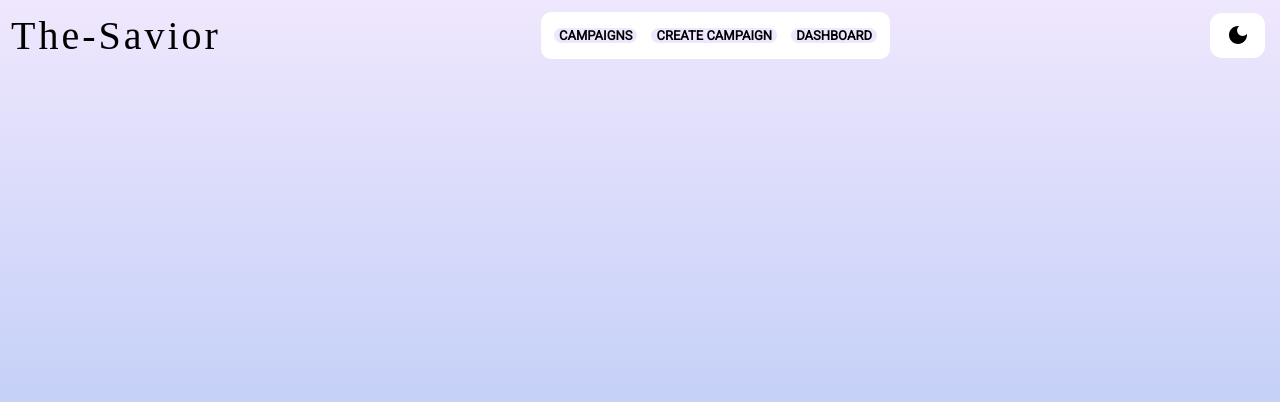
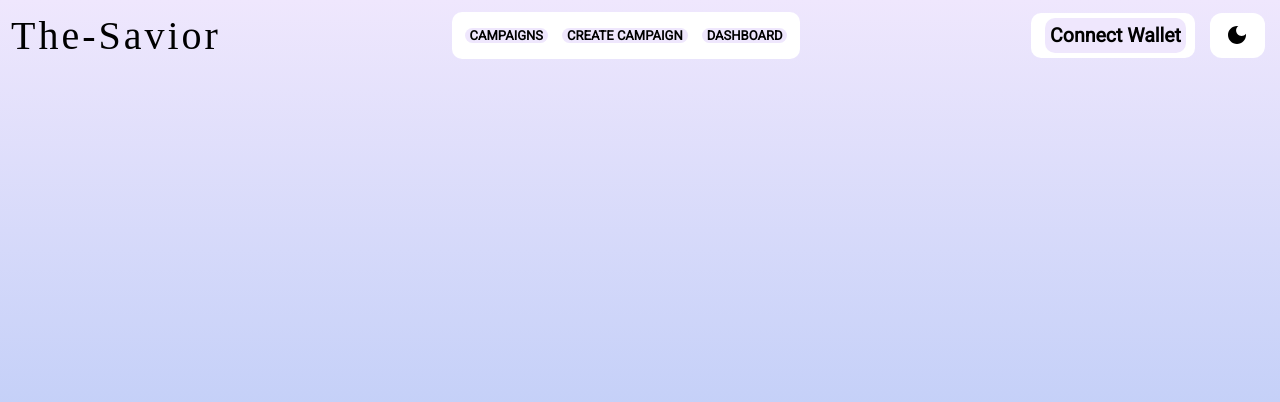
Before and after one commit to Moneshsoni/TheSavior, a Next.js app: page / in a window 1280 px wide. Shown: the top 402 px of the page. Built offline with nearby package versions, Linux system fonts and the light colour scheme; a web font is replaced by a local one.

Commit message:
add the wallet

```diff
--- a/components/layout/components/HeaderRight.js
+++ b/components/layout/components/HeaderRight.js
@@ -3,13 +3,13 @@
 import DarkModeIcon from '@mui/icons-material/DarkMode';
 import {App} from '../Layout';
 import {useContext} from 'react';
-
+import { Wallet } from './Wallet.js';
 
 export const HeaderRight = () => {
   const ThemeToggler = useContext(App);
   return (
     <HeaderRightWrapper>
-
+      <Wallet />
       <ThemeToggle>
       {ThemeToggler.theme === 'light' ? <DarkModeIcon /> : <Brightness7Icon />}
       </ThemeToggle>
--- /dev/null
+++ b/components/layout/components/Wallet.js
@@ -0,0 +1,93 @@
+import styled from "styled-components";
+import { ethers } from "ethers";
+import { useState } from "react";
+
+const networks = {
+  polygon: {
+    chainId: `0x${Number(80001).toString(16)}`,
+    chainName: "Polygon Testnet",
+    nativeCurrency: {
+      name: "MATIC",
+      symbol: "MATIC",
+      decimals: 18,
+    },
+    rpcUrls: ["https://rpc-mumbai.maticvigil.com/"],
+    blockExplorerUrls: ["https://mumbai.polygonscan.com/"],
+  },
+};
+
+export const Wallet = () => {
+  const [address, setAddress] = useState("");
+  const [balance, setBalance] = useState("");
+
+  const connectWallet = async () => {
+    await window.ethereum.request({ method: "eth_requestAccounts" });
+    const provider = new ethers.providers.Web3Provider(window.ethereum, "any");
+    if (provider.network !== "matic") {
+      await window.ethereum.request({
+        method: "wallet_addEthereumChain",
+        params: [
+          {
+            ...networks["polygon"],
+          },
+        ],
+      });
+    }
+    const account = provider.getSigner();
+    const Address = await account.getAddress();
+    setAddress(Address);
+    const Balance = ethers.utils.formatEther(await account.getBalance());
+    setBalance(Balance);
+  };
+
+  return (
+    <ConnectWalletWrapper onClick={connectWallet}>
+      {balance == "" ? (
+        <Balance></Balance>
+      ) : (
+        <Balance>{balance.slice(0, 4)} Matic</Balance>
+      )}
+      {address == "" ? (
+        <Address>Connect Wallet</Address>
+      ) : (
+        <Address>
+          {address.slice(0, 6)}...{address.slice(39)}
+        </Address>
+      )}
+    </ConnectWalletWrapper>
+  );
+};
+
+const ConnectWalletWrapper = styled.div`
+  display: flex;
+  align-items: center;
+  justify-content: space-between;
+  background-color: ${(props) => props.theme.bgDiv};
+  padding: 5px 9px;
+  height: 100%;
+  color: ${(props) => props.theme.color};
+  border-radius: 10px;
+  margin-right: 15px;
+  font-family: "Roboto";
+  font-weight: bold;
+  font-size: small;
+  cursor: pointer;
+`;
+
+const Address = styled.h2`
+  background-color: ${(props) => props.theme.bgSubDiv};
+  height: 100%;
+  display: flex;
+  align-items: center;
+  justify-content: center;
+  padding: 0 5px 0 5px;
+  border-radius: 10px;
+`;
+
+const Balance = styled.h2`
+  display: flex;
+  height: 100%;
+  align-items: center;
+  justify-content: center;
+  margin-right: 5px;
+`;
```
